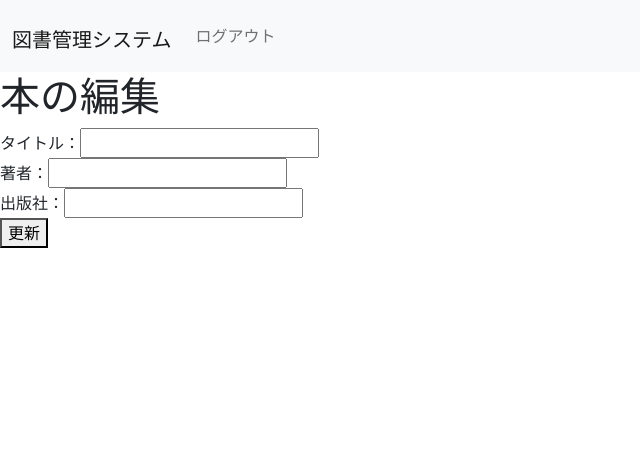
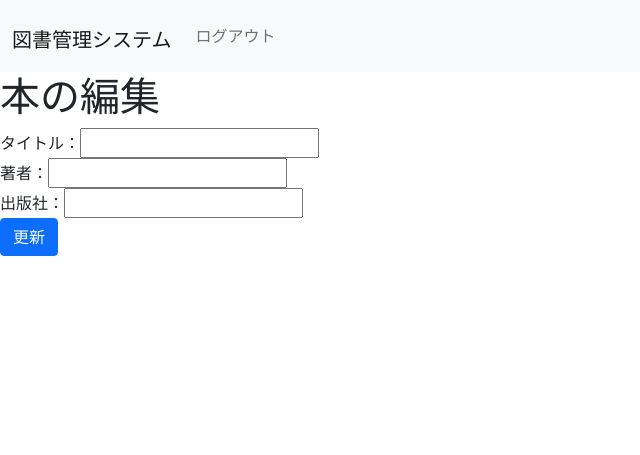
Before and after one commit to YumaSatou/final_assignment, a Flask app: template templates/update.html in a window 1280 px wide. Shown: the top 455 px of the page, without its empty margins (0-640 px from the left). Run offline with Flask 3, Linux system fonts and the light colour scheme; the template is opened without the code that fills it, so the values that code supplies are empty.

Commit message:
cssの追加

```diff
--- a/templates/delete.html
+++ b/templates/delete.html
@@ -9,6 +9,6 @@
   <p>{{book.title}}を削除しますか？ <a href="{{url_for('book_list')}}">戻る</a>
 
   <form action="{{url_for('delete_exe', book_id=book.id)}}" method="post">
-    <button type="submit">削除</button>
+    <button type="submit" class="btn btn-primary">削除</button>
   </form>
 {% endblock %}
--- a/templates/update.html
+++ b/templates/update.html
@@ -15,6 +15,6 @@
     タイトル：<input type="text"  name="title" value="{{book.title}}"><br>
     著者：<input type="text" name="author" value="{{book.author}}"><br>
     出版社：<input type="text" name="publisher" value="{{book.publisher}}"><br>
-    <button type="submit">更新</button>
+    <button type="submit" class="btn btn-primary">更新</button>
   </form>
 {% endblock %}
```
